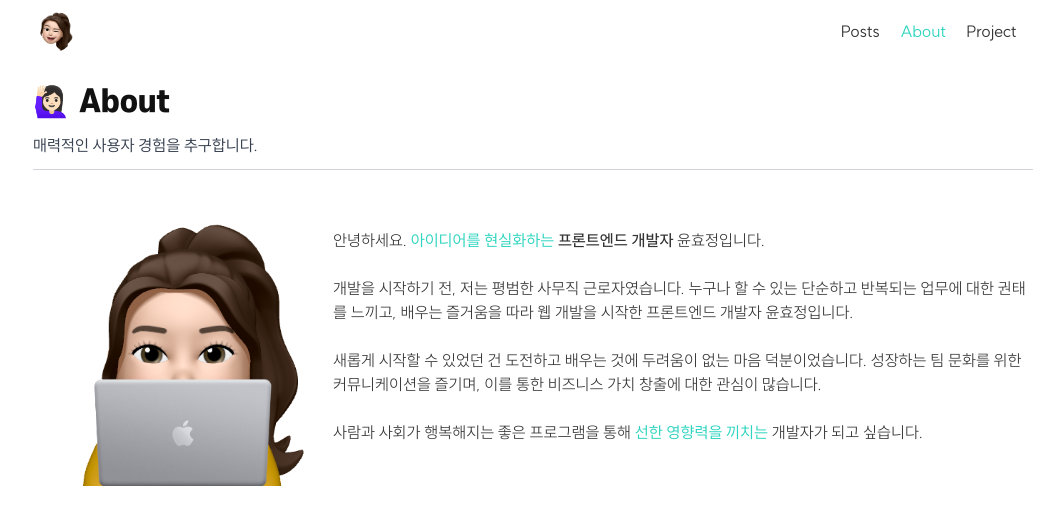
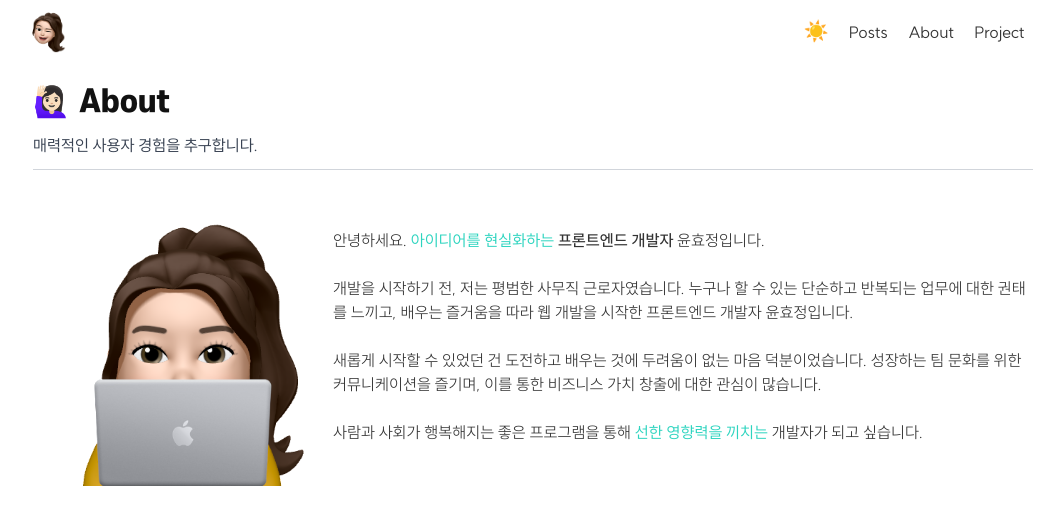
Before and after one commit to bbahna/Portfolio, a Next.js app: page /about in a window 1280 px wide. Shown: the top 524 px of the page, without its empty margins (107-1163 px from the left). Built offline with nearby package versions, Linux system fonts and the light colour scheme.

Commit message:
⚡ [all] dark mode 기능(#5)

```diff
--- a/components/Navigation.tsx
+++ b/components/Navigation.tsx
@@ -1,26 +1,64 @@
+import { useEffect, useRef, useState } from 'react';
 import navlinks from '@/data/navlinks';
 import Image from 'next/image';
 import Link from 'next/link';
 import { useRouter } from 'next/router';
 
+type Theme = null | 'dark' | 'light';
+
 const Navigation = () => {
+	const headerRef = useRef<HTMLElement>(null);
 	const router = useRouter();
+	const [theme, setTheme] = useState<Theme>('dark');
+
+	const handleScroll = () => {
+		window.scrollY > 0
+			? headerRef.current?.classList.add('theme-header-shadow')
+			: headerRef.current?.classList.remove('theme-header-shadow');
+	};
+
+	const handleTheme = () => {
+		const newTheme = theme === 'dark' ? 'light' : 'dark';
+		setTheme(newTheme);
+		window.localStorage.setItem('theme', newTheme);
+		document.body.className = newTheme;
+	};
+
+	useEffect(() => {
+		window.addEventListener('scroll', handleScroll);
+		setTheme(document.body.className as Theme);
+		return () => {
+			window.removeEventListener('scroll', handleScroll);
+		};
+	}, []);
+
 	return (
-		<header className="sticky top-0 left-0 flex flex-row items-center justify-between w-full max-w-screen-lg p-2 bg-white">
+		<header ref={headerRef} className="sticky top-0 left-0 w-full p-2 theme-bg-0 flex-0">
+			<div className="flex flex-row items-center justify-between max-w-screen-lg m-auto">
 				<div className="flex flex-row items-center">
 					<Link href="/">
-					<Image src={`/logo.png`} alt="로고" width={45} height={45} objectFit={`cover`} className="rounded-full" />
+						<Image src={`/logo.png`} alt="로고" width={45} height={45} />
 					</Link>
 				</div>
 				<nav>
+					<button type="button" className="mr-5" onClick={handleTheme}>
+						{theme === 'dark' ? <p className="text-xl">🌙</p> : <p className="text-xl">☀️</p>}
+					</button>
 					{navlinks.map((nav) => (
 						<Link href={nav.link} key={nav.title} legacyBehavior>
-						<a className={`${router.pathname.startsWith(`${nav.link}`) && 'text-teal-400'} mr-5 text-base`}>
+							<a
+								className={`${
+									router.pathname.startsWith(`${nav.link}`)
+										? 'theme-text-main'
+										: 'relative after:absolute after:opacity-90 after:w-1/6 after:h-1 after:hover:w-full after:right-0 after:transparent hover:after:bg-teal-400 dark:hover:after:bg-amber-500 after:bottom-[-7px] after:duration-300 after:ease-out after:mx-[45%] hover:after:mx-0'
+								} mr-5 text-base `}
+							>
 								{nav.title}
 							</a>
 						</Link>
 					))}
 				</nav>
+			</div>
 		</header>
 	);
 };
--- /dev/null
+++ b/pages/_document.tsx
@@ -0,0 +1,46 @@
+import { Html, Head, Main, NextScript } from 'next/document';
+
+function setInitialColorMode() {
+	function getInitialColorMode() {
+		const preference = window.localStorage.getItem('theme');
+		const hasExplicitPreference = typeof preference === 'string';
+
+		if (hasExplicitPreference) {
+			return preference;
+		}
+
+		const mediaQuery = '(prefers-color-scheme: dark)';
+		const mql = window.matchMedia(mediaQuery);
+		const hasImplicitPreference = typeof mql.matches === 'boolean';
+		if (hasImplicitPreference) {
+			return mql.matches ? 'dark' : 'light';
+		}
+
+		return 'dark';
+	}
+	const colorMode = getInitialColorMode();
+	document.body.className = colorMode;
+}
+
+const blockingSetInitialColorMode = `(function() {
+    ${setInitialColorMode.toString()}
+    setInitialColorMode();
+})()
+`;
+
+export default function Document() {
+	return (
+		<Html lang="ko">
+			<Head />
+			<body>
+				<script
+					dangerouslySetInnerHTML={{
+						__html: blockingSetInitialColorMode,
+					}}
+				/>
+				<Main />
+				<NextScript />
+			</body>
+		</Html>
+	);
+}
--- a/tailwind.config.js
+++ b/tailwind.config.js
@@ -1,6 +1,7 @@
 /** @type {import('tailwindcss').Config} */
 module.exports = {
 	content: ['./pages/**/*.{js,ts,jsx,tsx}', './components/**/*.{js,ts,jsx,tsx}', './app/**/*.{js,ts,jsx,tsx}'],
+	darkMode: 'class',
 	theme: {
 		extend: {
 			backgroundImage: {
```
Lines whose indentation alone changed are shown as unchanged.
